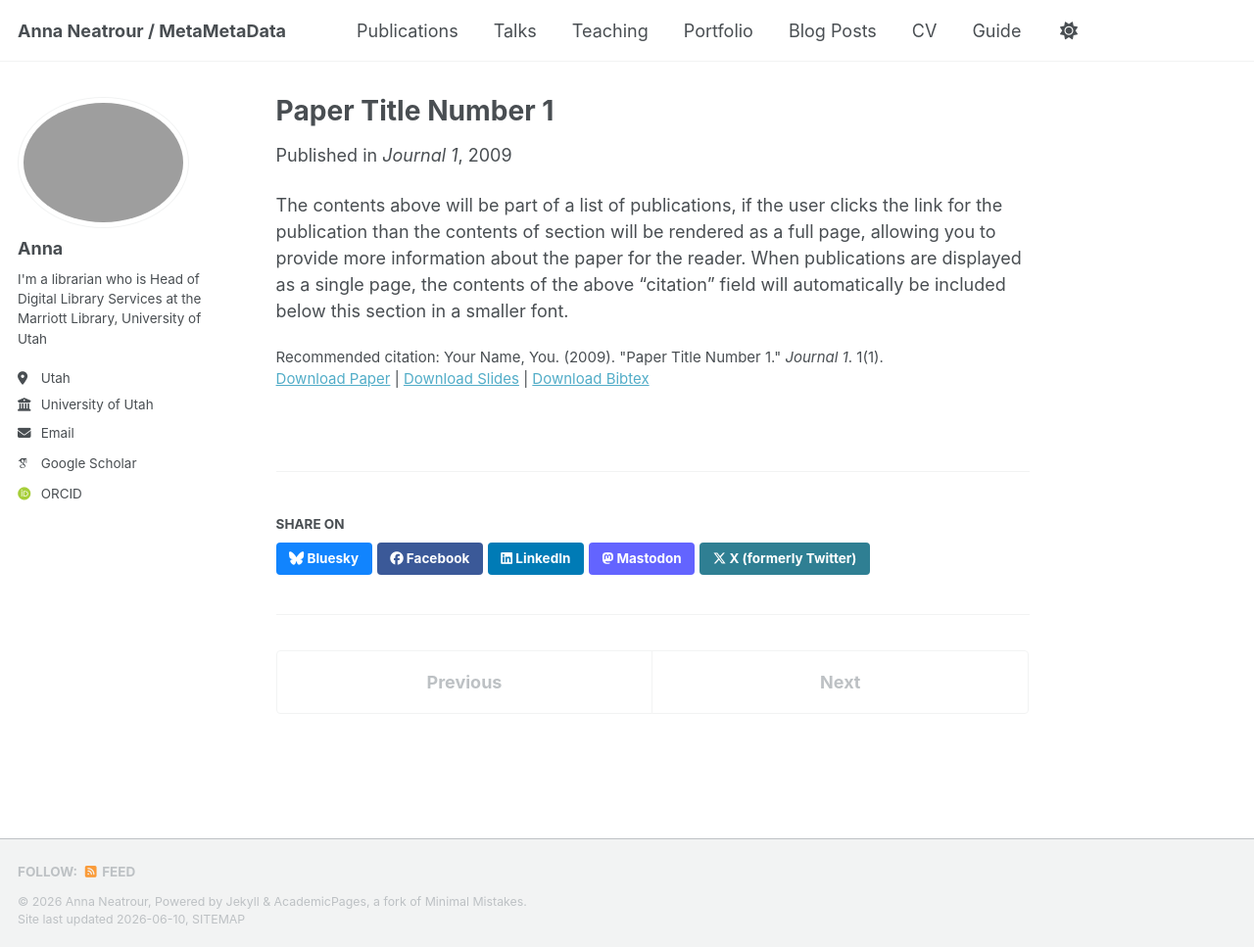
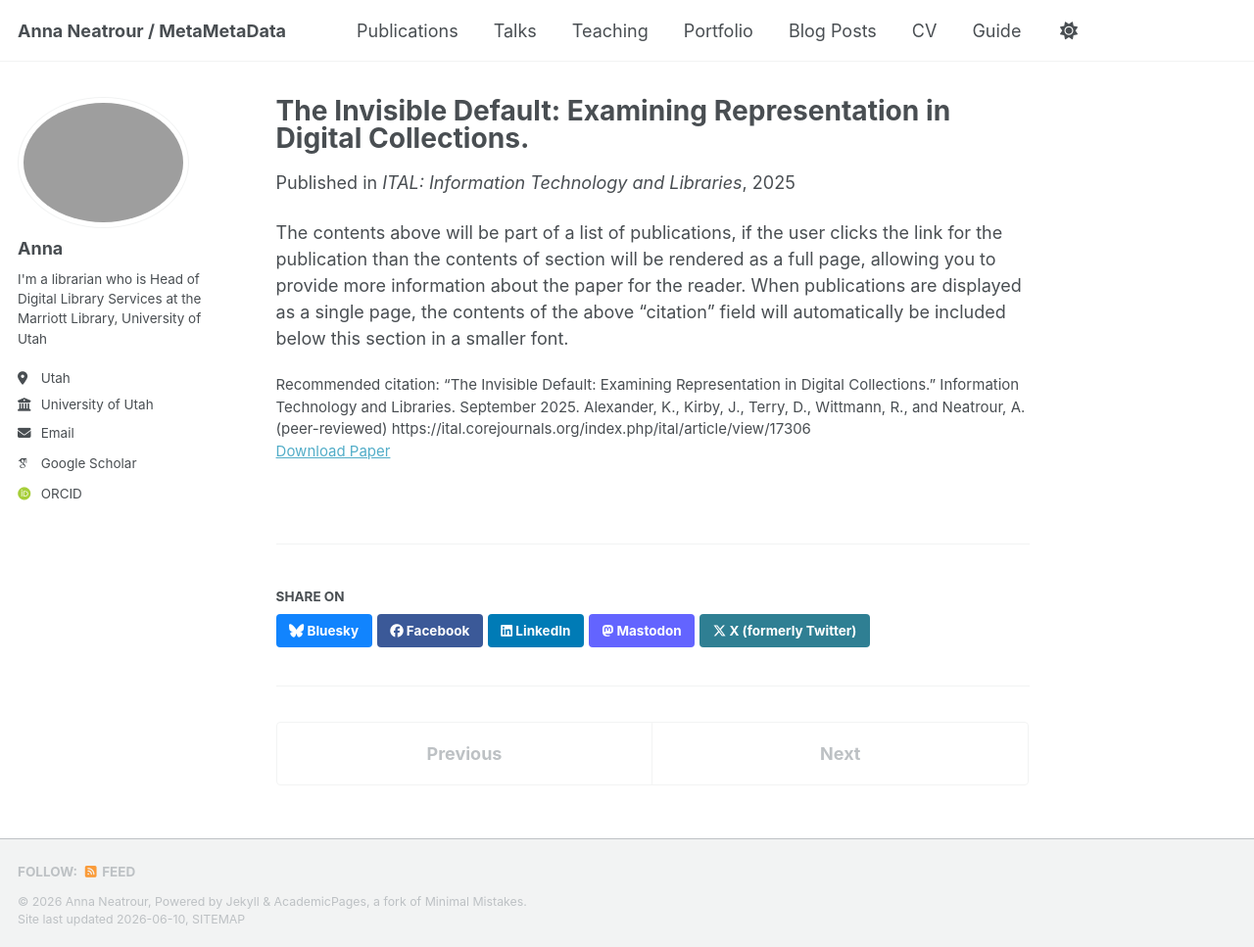
Before and after one commit to aneatrour/aneatrour.github.io, a Jekyll site: the page built from _publications/2009-10-01-paper-title-number-1.md, in a window 1280 px wide and 967 px high. Shown: the whole window at 98% size. Built offline with Jekyll 4.4.1, drawn with Linux system fonts in a browser that asks for light colours; some web fonts are replaced; a script bundle is joined from its source files by our own code; library files that are not in the unit come from our copies.

Commit message:
Update 2009-10-01-paper-title-number-1.md

```diff
--- a/_publications/2009-10-01-paper-title-number-1.md
+++ b/_publications/2009-10-01-paper-title-number-1.md
@@ -1,14 +1,13 @@
 ---
-title: "Paper Title Number 1"
+title: "The Invisible Default: Examining Representation in Digital Collections."
 collection: publications
 category: manuscripts
-permalink: /publication/2009-10-01-paper-title-number-1
-excerpt: 'This paper is about the number 1. The number 2 is left for future work.'
-date: 2009-10-01
-venue: 'Journal 1'
-slidesurl: 'https://academicpages.github.io/files/slides1.pdf'
-paperurl: 'https://academicpages.github.io/files/paper1.pdf'
-bibtexurl: 'https://academicpages.github.io/files/bibtex1.bib'
-citation: 'Your Name, You. (2009). &quot;Paper Title Number 1.&quot; <i>Journal 1</i>. 1(1).'
+permalink: /publication/2025-09-15-invisible-default
+excerpt: 'This mixed-method study investigates the representation of race and ethnicity within the J. Willard Marriott Digital Library at the University of Utah. The digital collections analyzed in this study come from the Marriott Library’s Special Collections, which represent only a fraction of the library’s physical material (less than 1 percent), albeit those most public facing. Using a team-based approach with librarians from various disciplines and areas of expertise, this project yielded dynamic analysis and conversation combined with heavy contemplation.'
+date: 2025-09-15
+venue: 'ITAL: Information Technology and Libraries'
+paperurl: https://ital.corejournals.org/index.php/ital/article/view/17306'
+citation: '“The Invisible Default: Examining Representation in Digital Collections.” Information Technology and Libraries. September 2025. Alexander, K., Kirby, J., Terry, D., Wittmann, R., and Neatrour, A. (peer-reviewed)
+https://ital.corejournals.org/index.php/ital/article/view/17306'
 ---
 The contents above will be part of a list of publications, if the user clicks the link for the publication than the contents of section will be rendered as a full page, allowing you to provide more information about the paper for the reader. When publications are displayed as a single page, the contents of the above "citation" field will automatically be included below this section in a smaller font.
```
